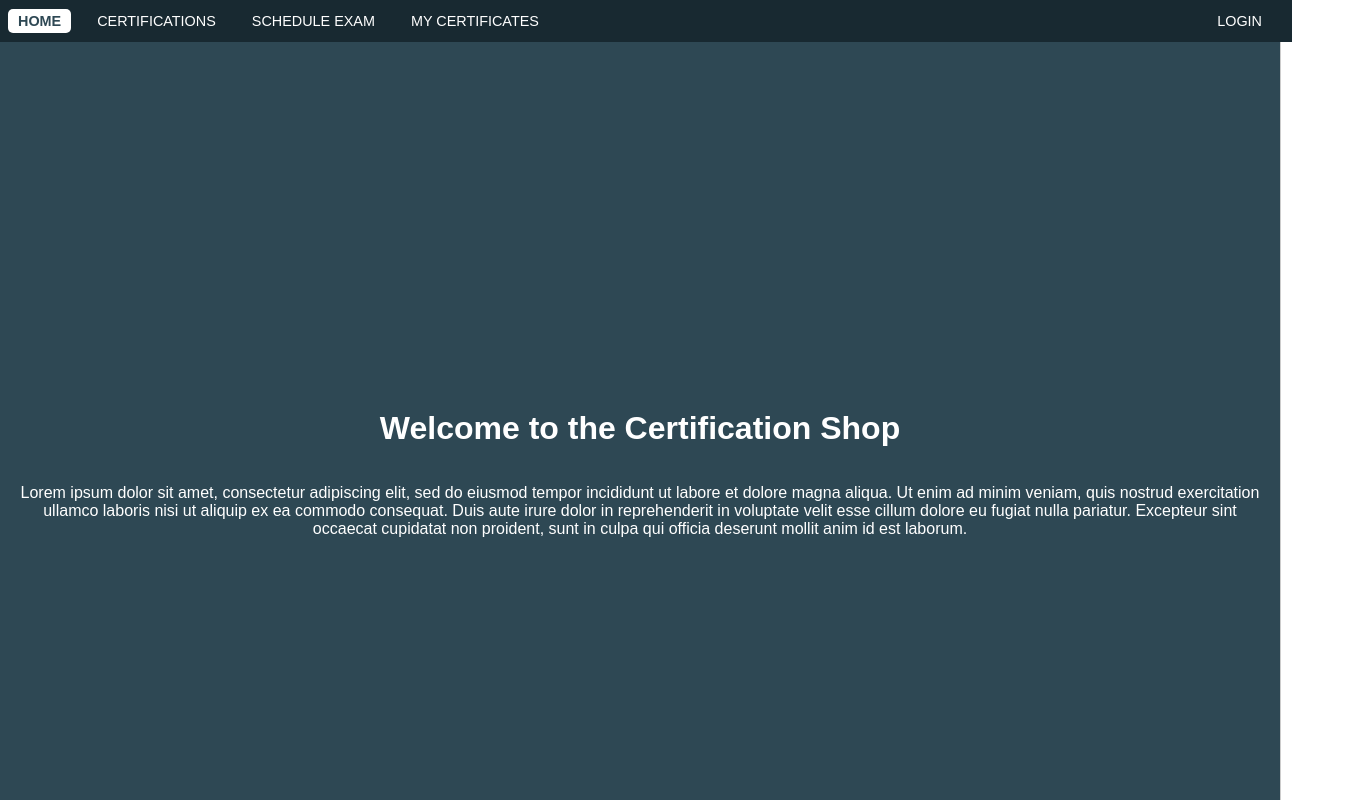
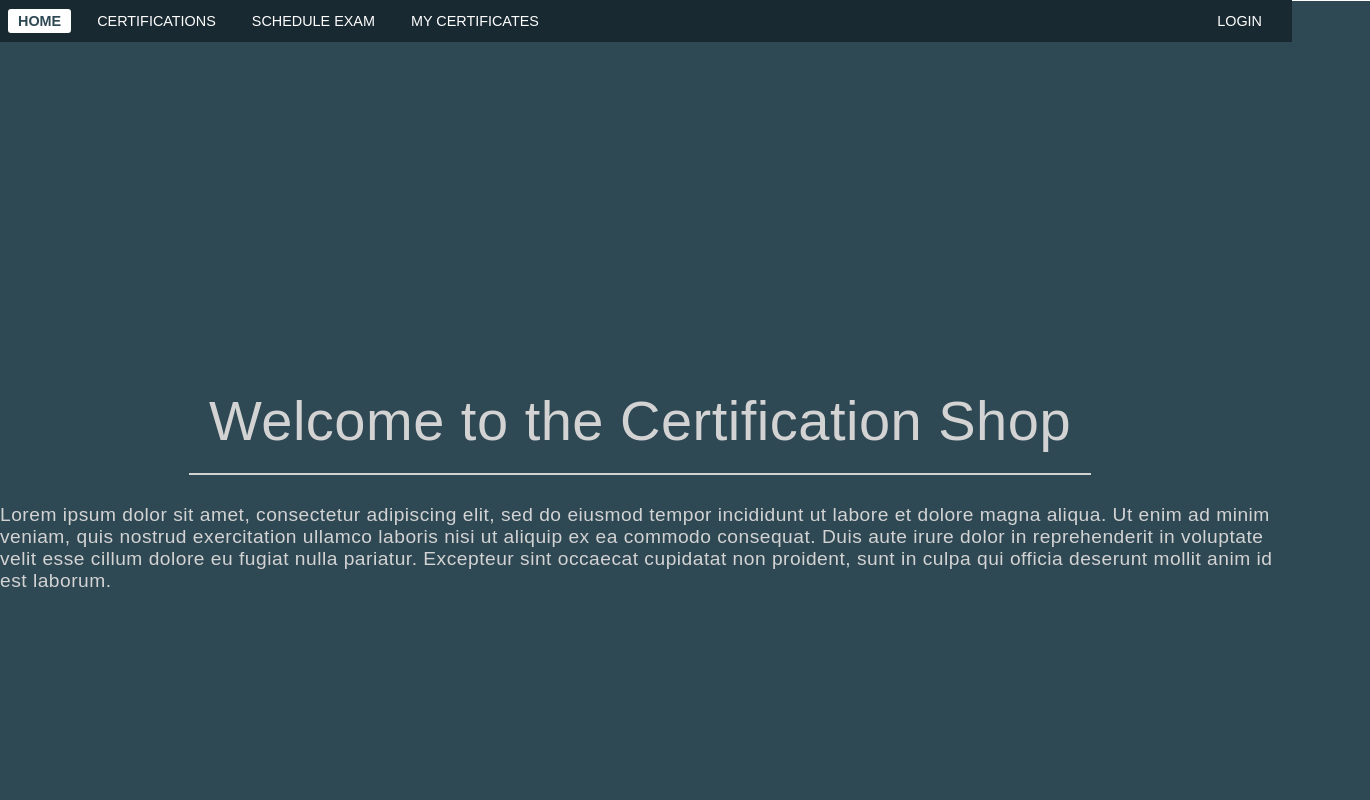
Before and after one commit to ppcbc/certstoreui, a React (Create React App) app: page / in a window 1280 px wide. Shown: the top 800 px of the page, 1370 px wide, since content can reach past the window. Built offline with nearby package versions, Linux system fonts and the light colour scheme.

Commit message:
style again

```diff
--- a/src/components/AddExamCategory.js
+++ b/src/components/AddExamCategory.js
@@ -1,7 +1,7 @@
 import { useEffect, useState } from "react";
 import React from "react";
 import axios from "axios";
-import "../css/ScheduleExam.css";
+// import "../css/ScheduleExam.css";
 import { useDispatch, useSelector } from "react-redux";
 import { setFullCategoryId } from "../features/loginSlice";
 import http from "../data/http";
--- a/src/components/Login.js
+++ b/src/components/Login.js
@@ -2,7 +2,7 @@ import { useEffect, useState } from "react";
 import React from "react";
 import axios from "axios";
 import http from "../data/http";
-import "../css/ScheduleExam.css";
+// import "../css/ScheduleExam.css";
 import { Link, useNavigate } from "react-router-dom";
 import { useDispatch, useSelector } from "react-redux";
 import { setId, setLogReg, setRole, setToken } from "../features/loginSlice";
--- a/src/components/Register.js
+++ b/src/components/Register.js
@@ -1,5 +1,5 @@
 import React, { useEffect, useState } from "react";
-import "../App.css";
+// import "../App.css";
 import axios from "axios";
 import { useDispatch } from "react-redux";
 import { setLogReg } from "../features/loginSlice";
--- a/src/css/Header.css
+++ b/src/css/Header.css
@@ -33,13 +33,13 @@
   font-weight: 600;
   color: var(--color4);
   background-color: var(--color1);
-  border-radius: 5px;
+  border-radius: 3px;
 }
 
 .nav-link:hover {
   background-color: var(--color1);
   color: var(--color4);
-  border-radius: 5px;
+  border-radius: 3px;
 }
 nav h1 {
   margin-right: auto;
--- a/src/css/Home.css
+++ b/src/css/Home.css
@@ -7,11 +7,14 @@
   align-items: center;
   height: 100vh;
   text-align: center;
-  padding: 70px 20px 20px 20px;
+  padding: 70px 90px 70px 90px;
+  width: 100vw;
+  max-width: 100vw;
+  word-wrap: break-word;
 }
 
 /* Style for h1 (headline) */
-.home h1 {
+.my-home h1 {
   color: lightgray;
   font-weight: 500;
   font-size: 3.5rem;
@@ -19,12 +22,15 @@
   border-bottom: 2px solid lightgray;
   padding-bottom: 20px;
   letter-spacing: 0.5px;
+  padding: 20px;
 }
 
 /* Style for p (paragraph) */
-.home p {
+.my-home p {
   color: lightgray;
   font-size: 1.2rem;
-  max-width: 850px;
+  max-width: 1800px;
   letter-spacing: 0.5px;
+  word-wrap: break-word;
+  text-align: left;
 }
```
Also changed, not shown: src/App.css (+1 -17 lines).
